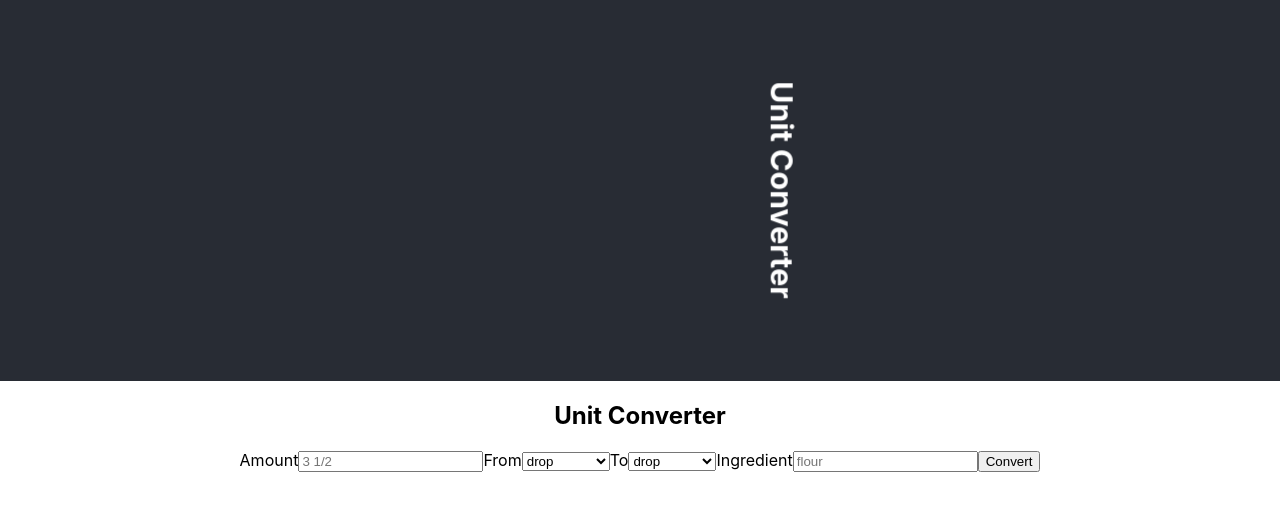
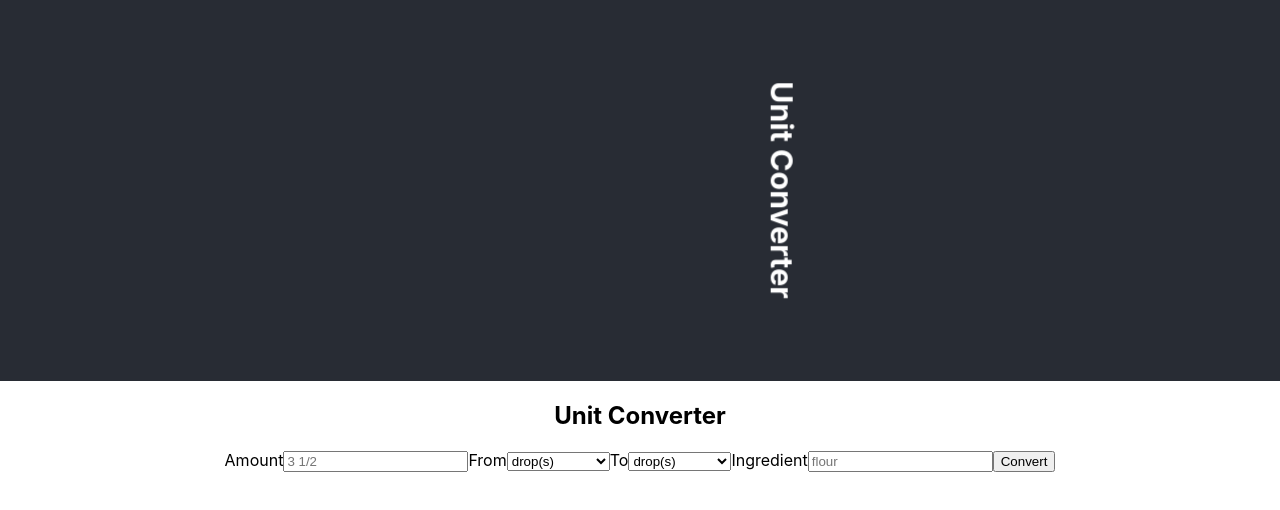
Before and after one commit to shannonyoshi/unit-conversion, a React (Create React App) app: page / in a window 1280 px wide. Shown: the top 510 px of the page. Built offline with nearby package versions, Linux system fonts and the light colour scheme.

Commit message:
moved what was in components/util.js to util/units.js and util/utilFuntions.js

```diff
--- a/src/components/util.js
+++ /dev/null
@@ -1,158 +0,0 @@
-const convertRemainder =(remainingmLs, targetUnitType)=> {
-  let availableUnits = []
-  for (let unit in unitDict) {
-    if (unit.unit === targetUnitType && unit.conversion<=remainingmLs) {
-      availableUnits.append([unit])
-    }
-  }
-  console.log(availableUnits)
-  // TODO: finish this
-}
-
-
-export const convertSimple = (amount, currentUnit, targetUnit) => {
-  const unitFrom = unitDict[currentUnit];
-  const unitTo = unitDict[targetUnit];
-  const amountmLs = amount * unitFrom.conversion;
-  const unitToAmount = amountmLs / unitTo.conversion;
-  const remainder = unitToAmount - Math.floor(unitToAmount)
-  if (unitTo.output === "decimal") {
-    let amountTo2Decimal = Math.floor(unitToAmount * 100) / 100;
-    return amountTo2Decimal.toString(10);
-  } else {
-    const fractionValues = Object.values(commonFractions);
-    let closestFractionVal = fractionValues.reduce((prev, curr) =>
-      Math.abs(curr - remainder) < Math.abs(prev -remainder) ? curr : prev
-    );
-    //tolerance is +/-2.5%
-    const lowAmountTolerance = remainder*.985
-    const highAmountTolerance = remainder*1.025
-    if (lowAmountTolerance<=closestFractionVal && closestFractionVal<=highAmountTolerance) {
-      let closestFraction = Object.keys(commonFractions).find(key=> (commonFractions[key]===closestFractionVal))
-      return Math.floor(unitToAmount) + closestFraction
-    } else {
-      convertRemainder()
-     //find largest unit that does not exceed remainder, until within 2.5%
-     //get mLs left, remainder, then find largest smaller unit
-    }
-  }
-  //if output is fraction,
-  //if output is simple fraction, return fraction
-  //otherwise calculate additional units (1 cup plus 2 tsp), return fraction, additional units fraction
-  //handle output type: fraction vs decimal.
-};
-
-export const commonFractions = {
-  "1/4": 0.25,
-  "1/3": 0.333,
-  "1/2": 0.5,
-  "2/3": 0.667,
-  "3/4": 0.75,
-};
-
-
-//unit: {type: mL or g, conversion: in mL/grams, output: fractions/decimal, unit:metric/US}
-export const unitDict = {
-  drop: {
-    type: "mL",
-    conversion: 0.0513429,
-    output: "fraction",
-    unit: "US"
-  },
-  smidge: {
-    type: "mL",
-    conversion: 0.115522,
-    output: "fraction",
-    unit: "US"
-  },
-  pinch: {
-    type: "mL",
-    conversion: 0.231043,
-    output: "fraction",
-    unit: "US"
-  },
-  dash: {
-    type: "mL",
-    conversion: 0.462086,
-    output: "fraction",
-    unit: "US"
-  },
-  teaspoon: {
-    type: "mL",
-    conversion: 4.92892,
-    output: "fraction",
-    unit: "US"
-  },
-  tablespoon: {
-    type: "mL",
-    conversion: 14.7868,
-    output: "fraction",
-    unit: "US"
-  },
-  "fluid ounce": {
-    type: "mL",
-    conversion: 29.5735,
-    output: "fraction",
-    unit: "US"
-  },
-  cup: {
-    type: "mL",
-    conversion: 236.588,
-    output: "fraction",
-    unit: "US"
-  },
-  pint: {
-    type: "mL",
-    conversion: 473.176,
-    output: "fraction",
-    unit: "US"
-  },
-  quart: {
-    type: "mL",
-    conversion: 946.353,
-    output: "fraction",
-    unit: "US"
-  },
-  gallon: {
-    type: "mL",
-    conversion: 3785.41,
-    output: "fraction",
-    unit: "US"
-  },
-  milliliter: {
-    type: "mL",
-    conversion: 1,
-    output: "decimal",
-    unit: "metric"
-  },
-  liter: {
-    type: "mL",
-    conversion: 29.5735,
-    output: "decimal",
-    unit: "metric"
-  },
-  ounce: {
-    type: "g",
-    conversion: 28.3495,
-    output: "decimal",
-    unit: "metric"
-  },
-  pound: {
-    type: "g",
-    conversion: 453.592,
-    output: "decimal",
-    unit: "metric"
-  },
-  gram: {
-    type: "g",
-    conversion: 1,
-    output: "decimal",
-    unit: "metric"
-  },
-  kilogram: {
-    type: "g",
-    conversion: 1000,
-    output: "decimal",
-    unit: "metric"
-  }
-};
--- /dev/null
+++ b/src/util/units.js
@@ -0,0 +1,140 @@
+
+
+export const commonFractions = {
+    "1/4": 0.25,
+    "1/3": 0.333,
+    "1/2": 0.5,
+    "2/3": 0.667,
+    "3/4": 0.75
+  };
+
+  export const uncommonFractions = {
+    "1/16": 0.0625,
+    "1/10": 0.1,
+    "1/8": 0.125,
+    "1/6": 0.1667,
+    "3/16": 0.1875,
+    "1/5": 0.2,
+    "1/4": 0.25,
+    "5/16": 0.3125,
+    "1/3": 0.333,
+    "3/8": 0.375,
+    "2/5": 0.4,
+    "7/16": 0.4375,
+    "1/2": 0.5,
+    "9/16": 0.5625,
+    "5/8": 0.625,
+    "2/3": 0.667,
+    "11/16": 0.6875,
+    "3/4": 0.75,
+    "13/16": 0.8125,
+    "5/6": 0.833,
+    "7/8": 0.875,
+    "15/16": 0.9375
+  };
+
+  //unit: {type: mL or g, conversion: in mL/grams, output: fractions/decimal, unit:metric/US}
+  export const unitDict = {
+    "drop(s)": {
+      type: "mL",
+      conversion: 0.0513429,
+      output: "fraction",
+      unit: "US"
+    },
+    "smidge(s)": {
+      type: "mL",
+      conversion: 0.115522,
+      output: "fraction",
+      unit: "US"
+    },
+    "pinch(es)": {
+      type: "mL",
+      conversion: 0.231043,
+      output: "fraction",
+      unit: "US"
+    },
+    "dash(es)": {
+      type: "mL",
+      conversion: 0.462086,
+      output: "fraction",
+      unit: "US"
+    },
+    "teaspoon(s)": {
+      type: "mL",
+      conversion: 4.92892,
+      output: "fraction",
+      unit: "US"
+    },
+    "tablespoon(s)": {
+      type: "mL",
+      conversion: 14.7868,
+      output: "fraction",
+      unit: "US"
+    },
+    "fluid ounce(s)": {
+      type: "mL",
+      conversion: 29.5735,
+      output: "fraction",
+      unit: "US"
+    },
+    "cup(s)": {
+      type: "mL",
+      conversion: 236.588,
+      output: "fraction",
+      unit: "US"
+    },
+    "pint(s)": {
+      type: "mL",
+      conversion: 473.176,
+      output: "fraction",
+      unit: "US"
+    },
+    "quart(s)": {
+      type: "mL",
+      conversion: 946.353,
+      output: "fraction",
+      unit: "US"
+    },
+    "gallon(s)": {
+      type: "mL",
+      conversion: 3785.41,
+      output: "fraction",
+      unit: "US"
+    },
+    "milliliter(s)": {
+      type: "mL",
+      conversion: 1,
+      output: "decimal",
+      unit: "metric"
+    },
+    "liter(s)": {
+      type: "mL",
+      conversion: 29.5735,
+      output: "decimal",
+      unit: "metric"
+    },
+    "ounce(s)": {
+      type: "g",
+      conversion: 28.3495,
+      output: "decimal",
+      unit: "metric"
+    },
+    "pound(s)": {
+      type: "g",
+      conversion: 453.592,
+      output: "decimal",
+      unit: "metric"
+    },
+    "gram(s)": {
+      type: "g",
+      conversion: 1,
+      output: "decimal",
+      unit: "metric"
+    },
+    "kilogram(s)": {
+      type: "g",
+      conversion: 1000,
+      output: "decimal",
+      unit: "metric"
+    }
+  };
--- /dev/null
+++ b/src/util/utilFunctions.js
@@ -0,0 +1,61 @@
+import {unitDict, commonFractions, uncommonFractions} from "./units"
+
+const convertRemainder = (remainingmLs, targetUnitType) => {
+    let availableUnits = [];
+    for (let unit in unitDict) {
+      if (unit.unit === targetUnitType && unit.conversion <= remainingmLs) {
+        availableUnits.append([unit]);
+      }
+    }
+    console.log("convertRemainder availableUnits", availableUnits);
+    // TODO: finish this
+  };
+
+  const findClosestFraction = remainder => {
+    const fractionValues = Object.values(commonFractions);
+    let closestFractionVal = fractionValues.reduce((prev, curr) =>
+      Math.abs(curr - remainder) < Math.abs(prev - remainder) ? curr : prev
+    );
+    //tolerance is +/-2.5%
+    const lowAmountTolerance = remainder * 0.985;
+    const highAmountTolerance = remainder * 1.025;
+    if (
+      lowAmountTolerance <= closestFractionVal &&
+      closestFractionVal <= highAmountTolerance
+    ) {
+      let closestFraction = Object.keys(commonFractions).find(
+        key => commonFractions[key] === closestFractionVal
+      );
+      return closestFraction;
+    } else {
+      convertRemainder();
+      //find largest unit that does not exceed remainder, until within 2.5%
+      //get mLs left, remainder, then find largest smaller unit
+    }
+  };
+  //performs simple conversion, returns string of converted amount + unit
+  export const convertSimple = (amount, currentUnit, targetUnit) => {
+    const unitFrom = unitDict[currentUnit];
+    const unitTo = unitDict[targetUnit];
+    const amountmLs = amount * unitFrom.conversion;
+    console.log("amountmLs", amountmLs);
+    const unitToAmount = amountmLs / unitTo.conversion;
+    console.log("unitToAmount", unitToAmount);
+    const remainder = unitToAmount - Math.floor(unitToAmount);
+    if (remainder <= 0.05) {
+      //returns whole numbers + unit
+      return `${Math.floor(unitToAmount)} ${targetUnit}`;
+    }
+    console.log("remainder", remainder);
+    if (unitTo.output === "decimal") {
+      //returns amount with max 2 decimal numbers
+      let amountTo2Decimal = Math.floor(unitToAmount * 100) / 100;
+      return amountTo2Decimal.toString(10);
+    } else {
+      const fraction = findClosestFraction();
+      return `${Math.floor(unitToAmount)} ${fraction} ${targetUnit}`;
+    }
+
+    //otherwise calculate additional units (1 cup plus 2 tsp), return fraction, additional units fraction
+    //handle output type: fraction vs decimal.
+  };
```
Also changed, not shown: src/components/conversionForm.jsx (+4 -4 lines).
